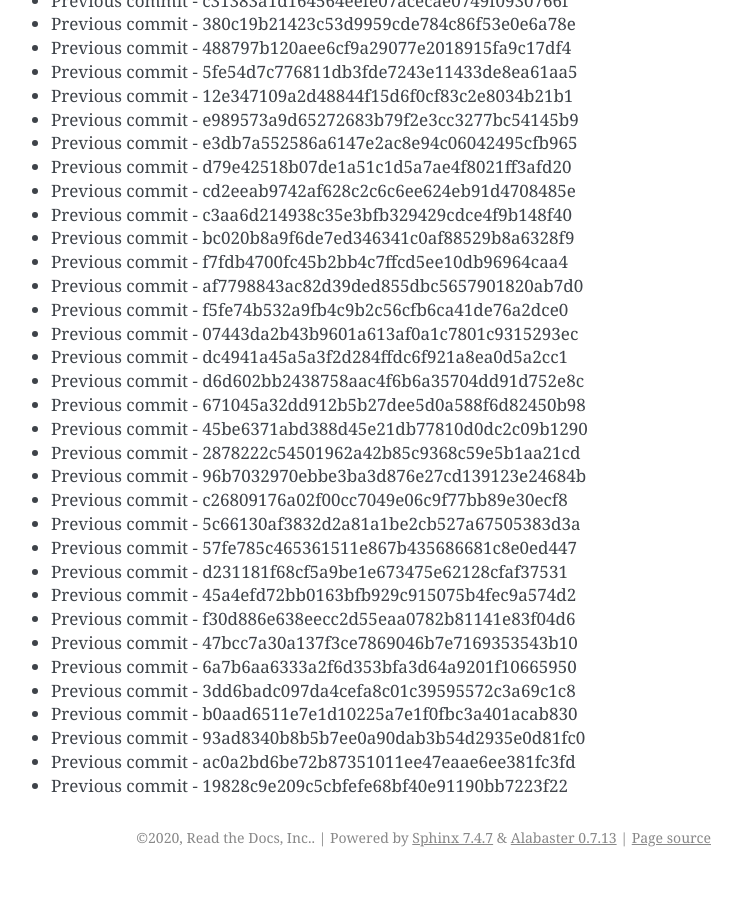
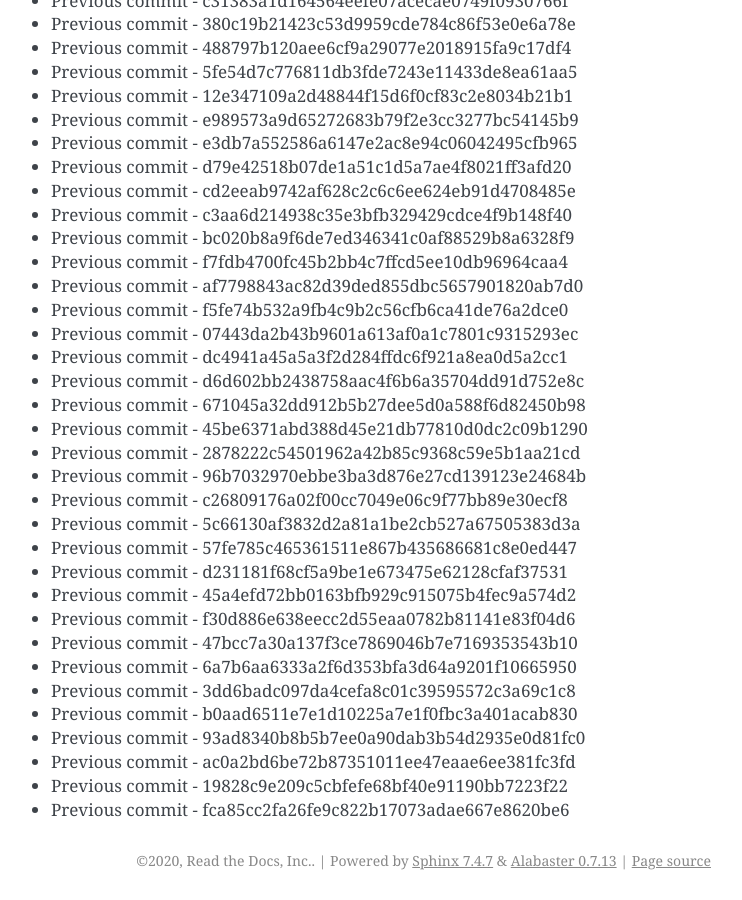
Before and after one commit to readthedocs/rtd-git-stresstest, a Sphinx documentation site: the page built from docs/updates.rst, in a window 1280 px wide and 900 px high, scrolled down 75401 px. Shown: the whole window, without its empty margins (399-1141 px from the left). Built offline with Sphinx 7.4.7, drawn with Linux system fonts in a browser that asks for light colours; before the commit the page ends 76278 px from its top, so only the background shows below that.

Commit message:
Generating commit from previous: fca85cc2fa26fe9c822b17073adae667e8620be6

```diff
--- a/docs/updates.rst
+++ b/docs/updates.rst
@@ -3200,3 +3200,4 @@ It can be tested for any performance characteristics.
 * Previous commit - 93ad8340b8b5b7ee0a90dab3b54d2935e0d81fc0
 * Previous commit - ac0a2bd6be72b87351011ee47eaae6ee381fc3fd
 * Previous commit - 19828c9e209c5cbfefe68bf40e91190bb7223f22
+* Previous commit - fca85cc2fa26fe9c822b17073adae667e8620be6
```
